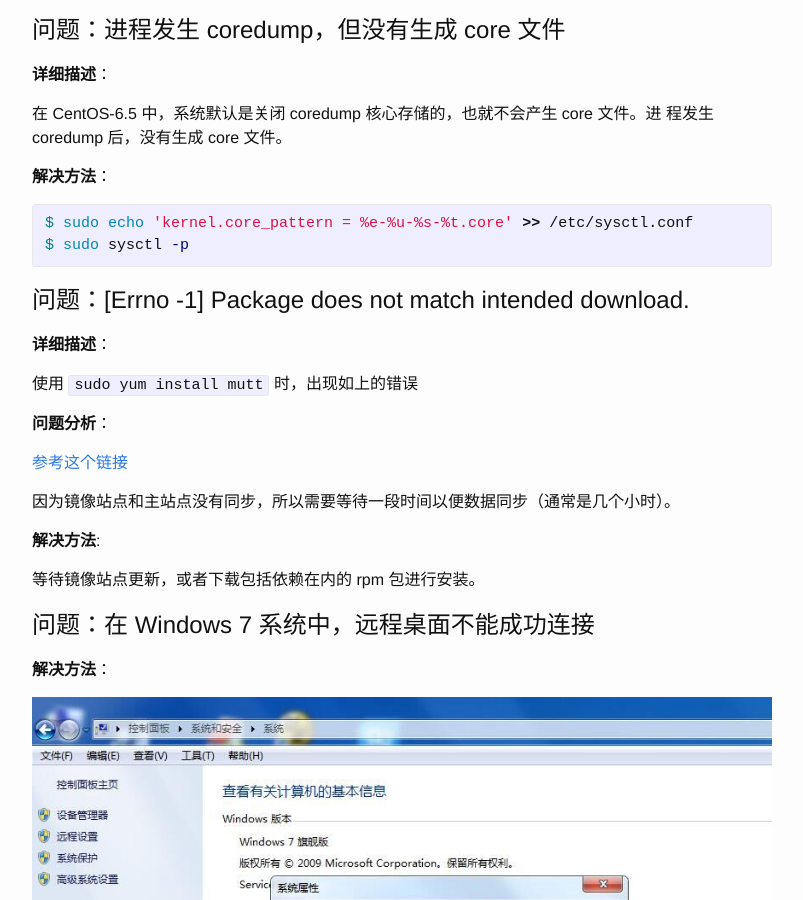
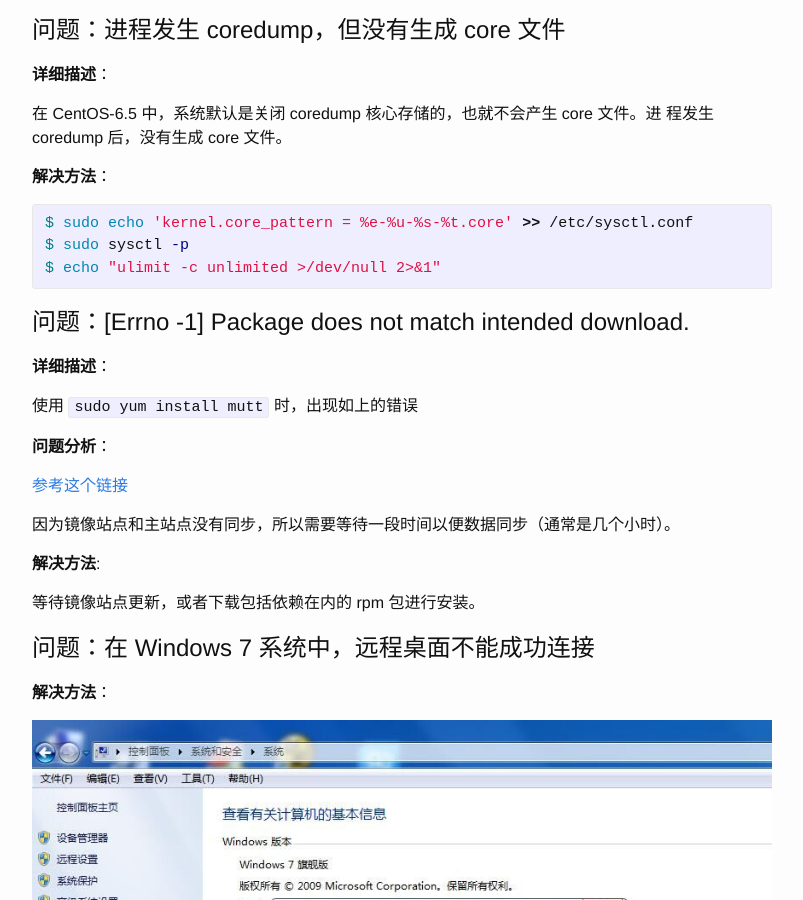
Before and after one commit to mofaph/mofaph.github.io, a Jekyll site: the page built from _posts/2016-01-05-problem-solved.md, in a window 1280 px wide and 900 px high, scrolled down 787 px. Shown: the whole window, without its empty margins (238-1041 px from the left). Built offline with Jekyll 4.4.1, drawn with Linux system fonts in a browser that asks for light colours; Markdown is read by kramdown in place of the engine named in the settings.

Commit message:
problem-solved: 补上生成 coredump 遗漏的步骤

```diff
--- a/_posts/2016-01-05-problem-solved.md
+++ b/_posts/2016-01-05-problem-solved.md
@@ -47,6 +47,7 @@ $ sudo tar czpf backup.tar.gz --exclude=/backup.tar.gz --one-file-system /
 {% highlight bash %}
 $ sudo echo 'kernel.core_pattern = %e-%u-%s-%t.core' >> /etc/sysctl.conf
 $ sudo sysctl -p
+$ echo "ulimit -c unlimited >/dev/null 2>&1"
 {% endhighlight %}
 
 # 问题：[Errno -1] Package does not match intended download.
```
